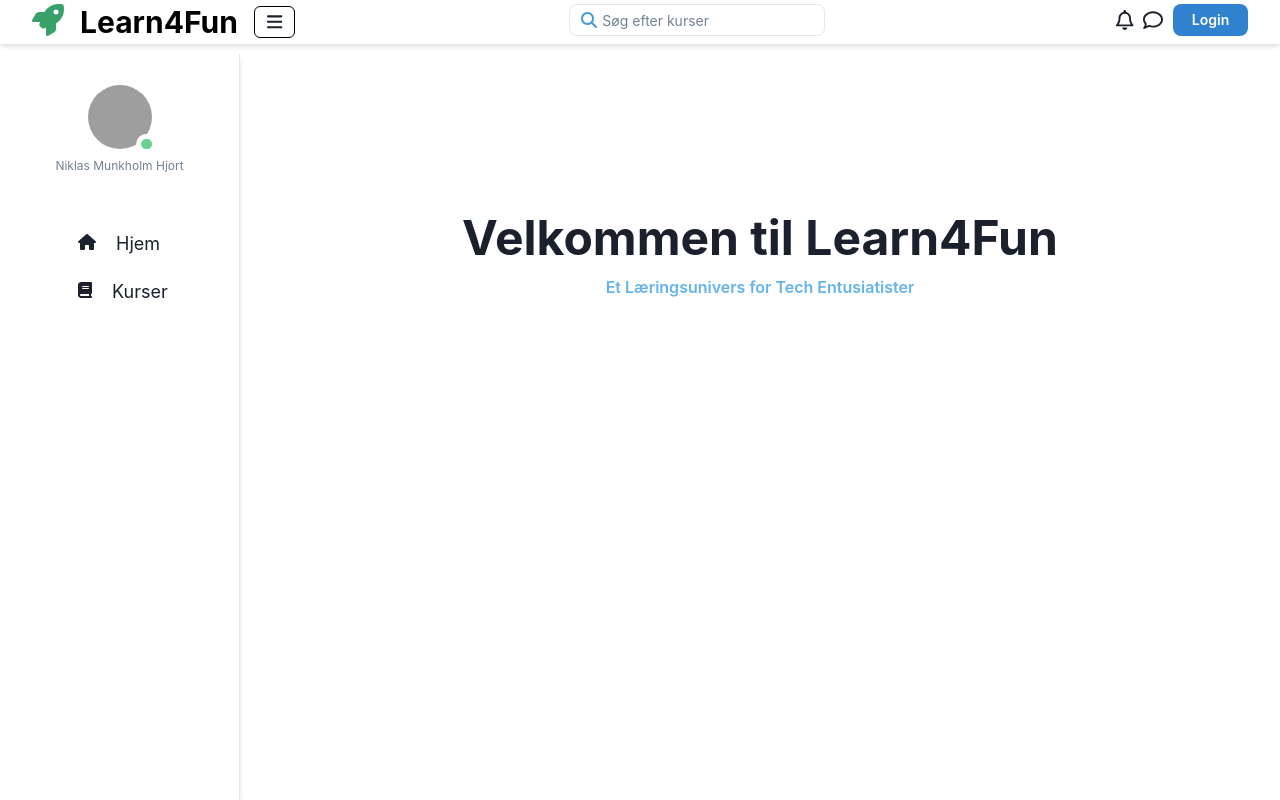
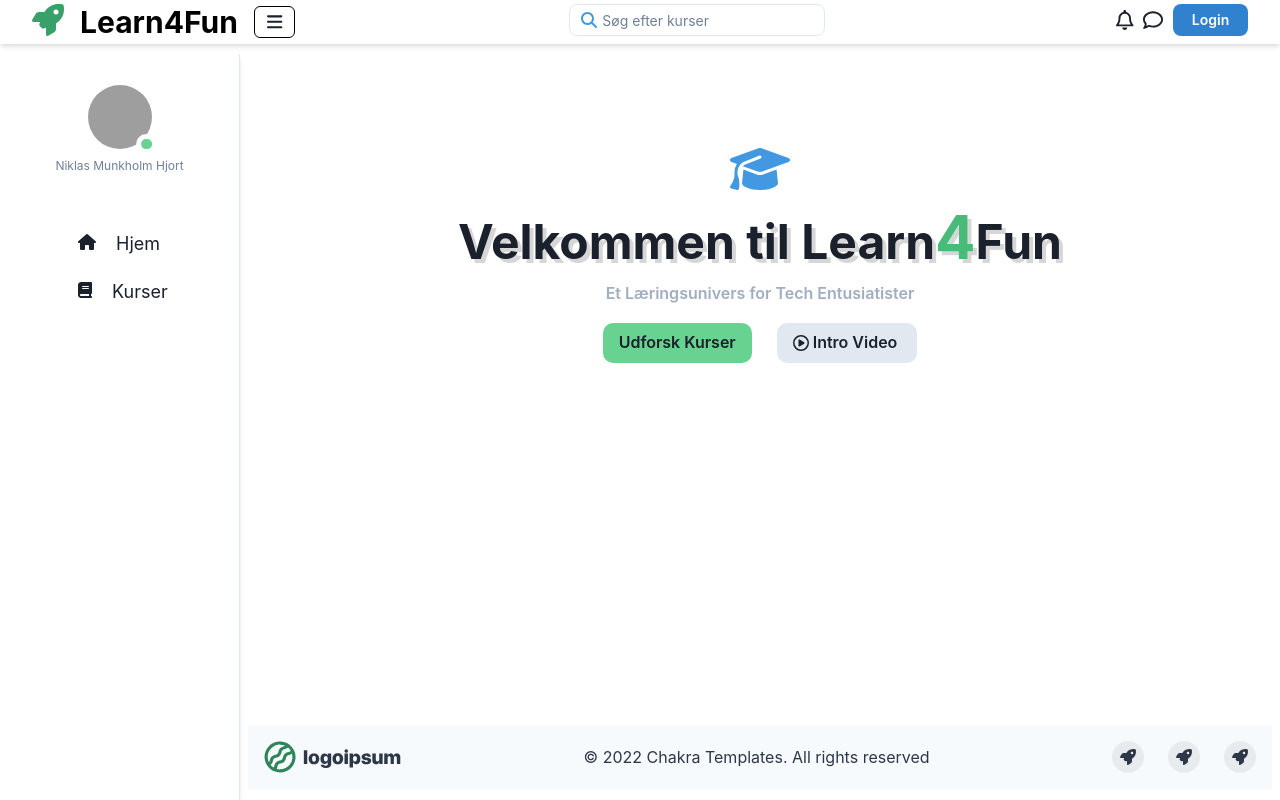
Before and after one commit to nikl1425/NextTsL4F, a Next.js app: page / in a window 1280 px wide. Built offline with nearby package versions, Linux system fonts and the light colour scheme; grey boxes are pictures that could not be loaded.

Commit message:
hero almost done

```diff
--- a/pages/index.tsx
+++ b/pages/index.tsx
@@ -1,4 +1,8 @@
-import { Container, Stack, Heading, Text, Center } from "@chakra-ui/react"
+import { Container, Stack, Heading, Text, Center, Wrap, Button } from "@chakra-ui/react"
+import { FontAwesomeIcon } from "@fortawesome/react-fontawesome";
+import { faGraduationCap } from "@fortawesome/free-solid-svg-icons";
+import { faPlayCircle } from "@fortawesome/free-regular-svg-icons";
+import FontAwesomeWrap from "../src/components/Icons/FontAwesomeWrap";
 
 export default function Home() {
   return (
@@ -6,20 +10,35 @@
       <Container h={'100%'} maxW={'7xl'} >
         <Center h={400}>
           <Stack align={'center'}>
-        <Stack>
+            <Wrap m={0} color={'blue.400'}>
+              <FontAwesomeIcon size="3x" icon={faGraduationCap} />
+            </Wrap>
+            <Stack marginTop='0'>
               <Heading
                 as={'h1'}
                 fontWeight={'bold'}
-          fontSize={{ base: '2xl', sm: '3xl', lg: '5xl' }}>
-            Velkommen til Learn4Fun
+                fontSize={{ base: '2xl', sm: '3xl', lg: '5xl' }}
+                textShadow="4px 4px #D6D6D6"
+                marginTop='0'>
+                Velkommen til Learn<Text fontSize={{ base: '3xl', lg: '6xl' }} color={'green.400'} as={'span'}>4</Text>Fun
               </Heading>
-          <Text as={'h2'} fontSize={{base: 'lg', small: 'md'}} textAlign={'center'} fontWeight={'semibold'} color={'blue.300'}>
+              <Text textShadow='2xl' as={'h2'} fontSize={{ base: 'lg', small: 'md' }} textAlign={'center'} fontWeight={'semibold'} color={'gray.400'}>
                 Et Læringsunivers for Tech Entusiatister
               </Text>
             </Stack>
+            <Container marginTop='10px' w={'full'}>
+              <Center>
+                <Stack direction={'row'} spacing={'25px'}>
+                  <Button rounded={10} bg={'green.300'}>Udforsk Kurser</Button>
+                  <Button rounded={10} bg={'gray.200'}>
+                    <FontAwesomeIcon icon={faPlayCircle}/>
+                    <Text mx={1}>Intro Video</Text>
+                    </Button>
                 </Stack>
               </Center>
-
+            </Container>
+          </Stack>
+        </Center>
       </Container>
     </>
   )
--- a/pages/layout.tsx
+++ b/pages/layout.tsx
@@ -31,8 +31,14 @@
                                     <SideBar active={sideBarActive} title="sidebar" />
                             </Box>
                             <Box mx={2} zIndex={1} bg='white' w="100%" h='100%' overflowY='auto' >
-                                {children}
-                                <Footer />
+                                <Box h={'90%'}>
+                                    {children}
+                                </Box>
+
+                                <Box h={'10%'}>
+                                    <Footer/>
+                                </Box>
+
                             </Box>
                     </Flex>
                 </Box>
```
Lines whose indentation alone changed are shown as unchanged.
